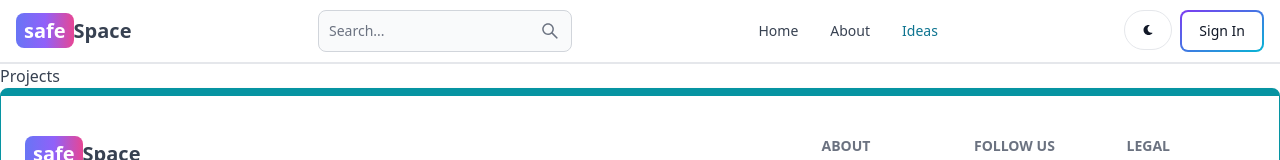
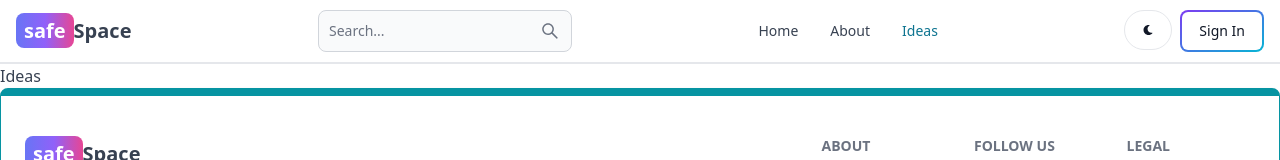
Before and after one commit to alexkiriungi/safeSpace, a React (Vite) app in the folder client/: page /ideas in a window 1280 px wide. Shown: the top 160 px of the page. Built offline with nearby package versions, Linux system fonts and the light colour scheme; no server answers.

Commit message:
Post page skeleton created

```diff
--- a/client/src/App.jsx
+++ b/client/src/App.jsx
@@ -4,13 +4,14 @@ import About from './pages/About';
 import SignIn from './pages/SignIn';
 import SignUp from './pages/SignUp';
 import Dashboard from './pages/Dashboard';
-import Projects from './pages/Projects';
+import Ideas from './pages/Ideas';
 import Header from './components/Header';
 import FooterComponent from './components/Footer';
 import PrivateRoute from './components/PrivateRoute';
 import OnlyAdminPrivateRoute from './components/OnlyAdminPrivateRoute';
 import CreatePost from './pages/CreatePost';
 import UpdatePost from './pages/UpdatePost';
+import PostPage from './pages/PostPage';
 
 
 export default function App() {
@@ -29,7 +30,8 @@ export default function App() {
           <Route path="/create-post" element={<CreatePost />} />
           <Route path="/update-post/:postId" element={<UpdatePost />} />
         </Route>
-        <Route path="/ideas" element={<Projects />} />
+        <Route path="/ideas" element={<Ideas />} />
+        <Route path="/post/:postSlug" element={<PostPage />} />
       </Routes>
       <FooterComponent />
     </BrowserRouter>
--- /dev/null
+++ b/client/src/pages/Ideas.jsx
@@ -0,0 +1,7 @@
+import React from 'react'
+
+export default function Ideas() {
+  return (
+    <div>Ideas</div>
+  )
+}
--- /dev/null
+++ b/client/src/pages/PostPage.jsx
@@ -0,0 +1,13 @@
+import { useEffect } from "react";
+import { useParams } from "react-router-dom";
+
+export default function PostPage() {
+    const { postSlug } = useParams();
+
+    useEffect(() => {
+
+    }, [postSlug]);
+  return (
+    <div>PostPage</div>
+  )
+}
--- a/client/src/pages/Projects.jsx
+++ /dev/null
@@ -1,7 +0,0 @@
-import React from 'react'
-
-export default function Projects() {
-  return (
-    <div>Projects</div>
-  )
-}
--- a/client/src/pages/UpdatePost.jsx
+++ b/client/src/pages/UpdatePost.jsx
@@ -20,6 +20,7 @@ export default function UpdatePost() {
     const { postId } = useParams();
 
     useEffect(() => {
+        console.log(postId);
         try {
             const fetchPost = async () => {
                 const res = await fetch(`/api/post/getposts?postId=${postId}`);
```
